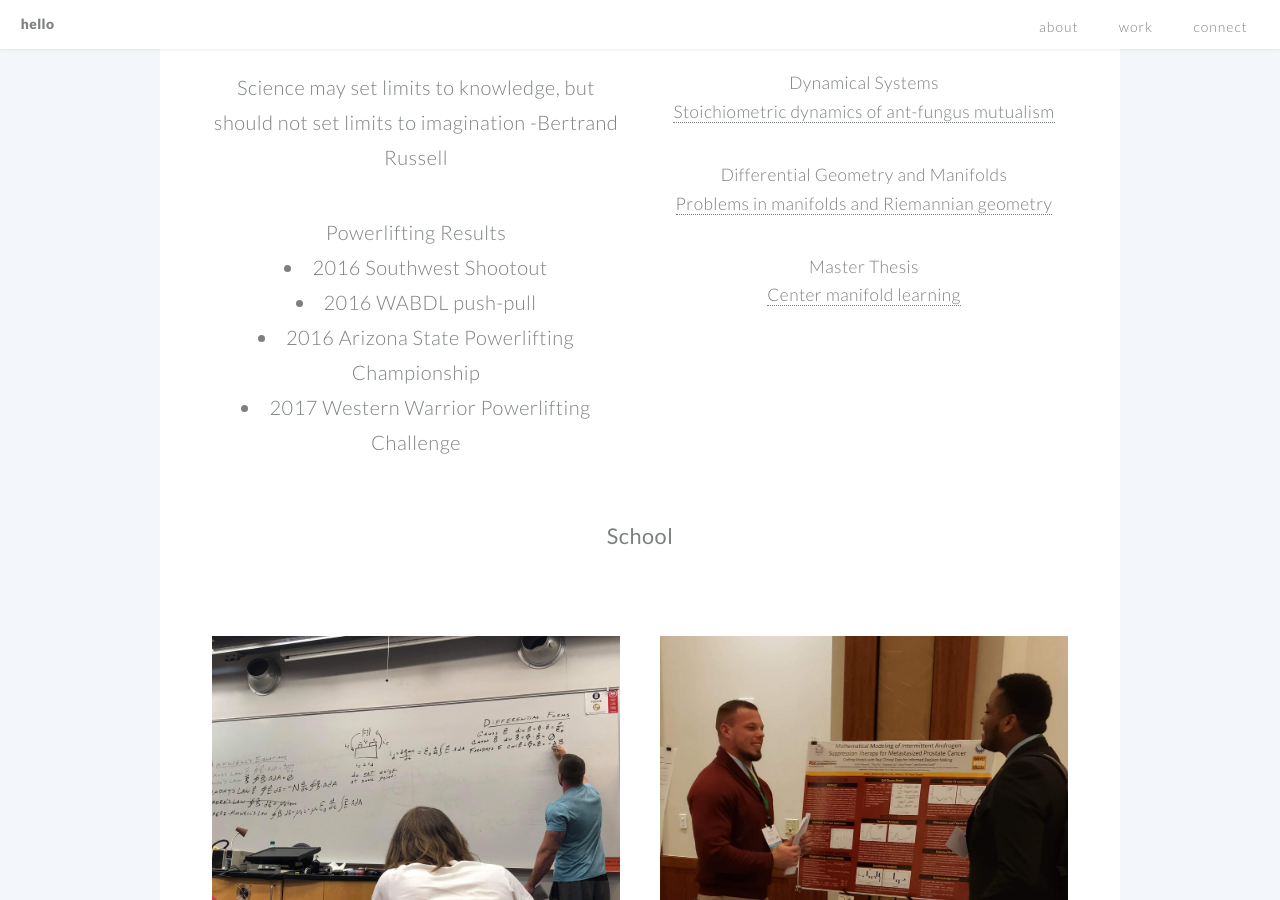
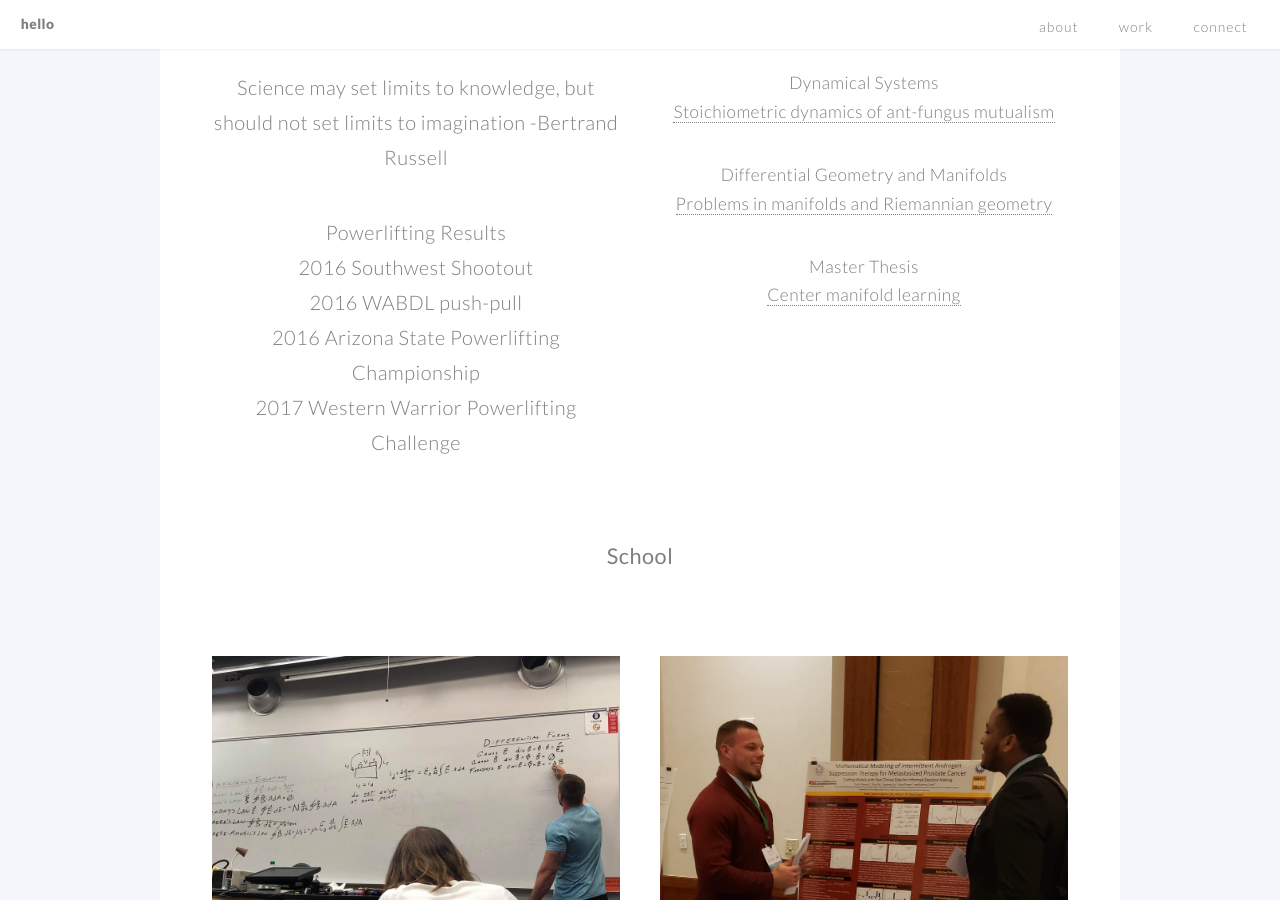
Before and after one commit to jben33/jben33.github.io, a Jekyll site: the page built from index.md, in a window 1280 px wide and 900 px high, scrolled down 2547 px. Built offline with Jekyll 4.4.1, drawn with Linux system fonts in a browser that asks for light colours.

```diff
--- a/_includes/example.html
+++ b/_includes/example.html
@@ -2,8 +2,9 @@
 <h2>Jackson (left) and Jason (right)<h2>
 <p>Science may set limits to knowledge, but should not set limits to imagination -Bertrand Russell</p>
 
-Powerlifting Results
-<li><a href="https://www.openpowerlifting.org/m/uspa/0576#justinbennett">2016 Southwest Shootout</a></li>
-<li><a href="https://www.openpowerlifting.org/m/wabdl/1611#justinbennett">2016 WABDL push-pull</a></li>
-<li><a href="https://www.openpowerlifting.org/m/uspa/0666#justinbennett">2016 Arizona State Powerlifting Championship</a></li>
-<li><a href="https://www.openpowerlifting.org/m/uspa/0780#justinbennett">2017 Western Warrior Powerlifting Challenge</a></li>
+<ul> Powerlifting Results
+  <li><a href="https://www.openpowerlifting.org/m/uspa/0576#justinbennett">2016 Southwest Shootout</a></li>
+  <li><a href="https://www.openpowerlifting.org/m/wabdl/1611#justinbennett">2016 WABDL push-pull</a></li>
+  <li><a href="https://www.openpowerlifting.org/m/uspa/0666#justinbennett">2016 Arizona State Powerlifting Championship</a></li>
+  <li><a href="https://www.openpowerlifting.org/m/uspa/0780#justinbennett">2017 Western Warrior Powerlifting Challenge</a></li>
+</ul>
```
